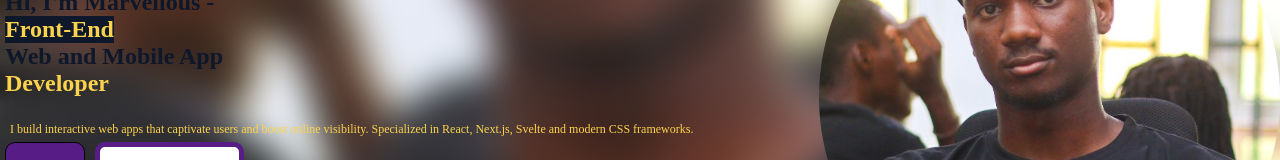
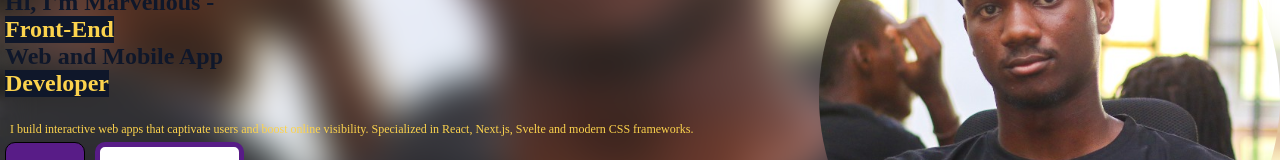
Before and after one commit to MarveyGold/MarveyGold, a SvelteKit app: page / in a window 1280 px wide. Shown: the part 441-601 px from the top of the page. Built offline with nearby package versions, Linux system fonts and the light colour scheme.

Commit message:
Update +page.svelte

```diff
--- a/src/routes/+page.svelte
+++ b/src/routes/+page.svelte
@@ -60,7 +60,7 @@
       <h1>
         Hi, I'm Marvellous - <span class="bold" style="background-color:var(--bg);">Front-End</span> Web and Mobile
         App
-        <span class="bold"> Developer</span>
+        <span class="bold" style="background-color:var(--bg);"> Developer</span>
       </h1>
       <p>
         I build interactive web apps that captivate users and boost online
```
